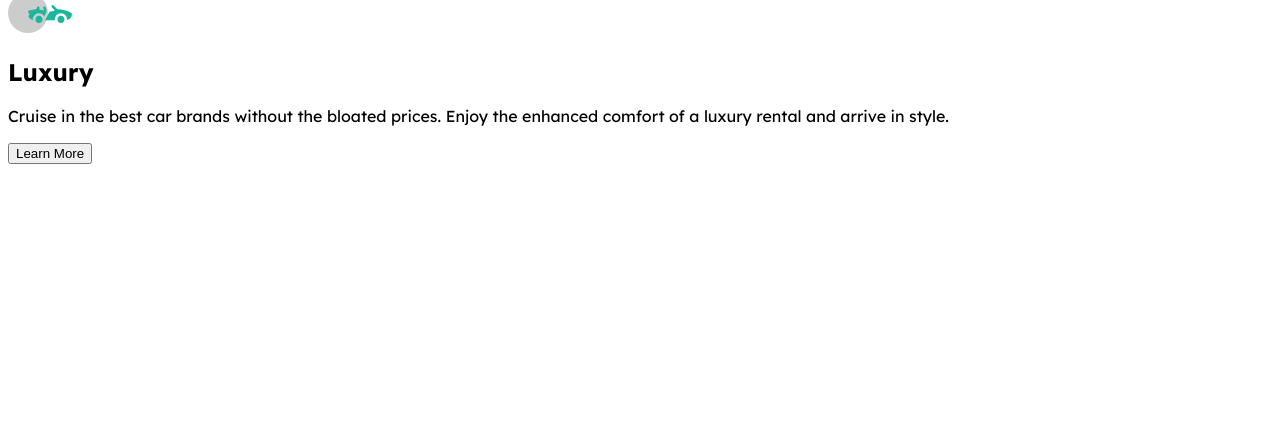
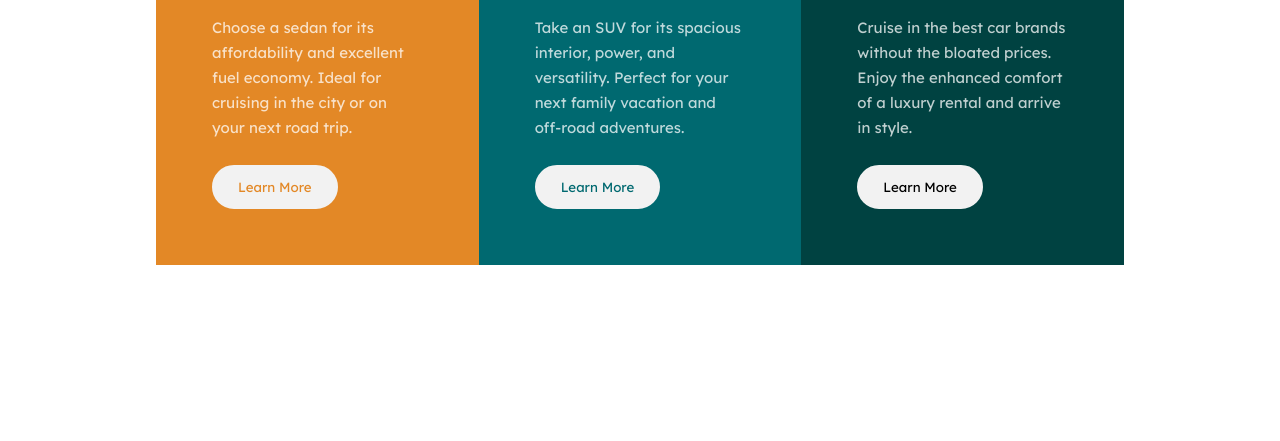
Before and after one commit to duckdoe/3column_preview_card_component, a plain HTML site: page index.html in a window 1280 px wide. Shown: the part 359-800 px from the top of the page. Drawn offline with Linux system fonts and the light colour scheme; a web font is replaced by a local one.

Commit message:
Styling card component successful

```diff
--- a/index.html
+++ b/index.html
@@ -11,7 +11,7 @@
     <main>
       <section class="col-1">
         <img src="images/icon-sedans.svg" alt="Sedan Icon">
-        <h2>Sedans</h2>
+        <h2>SEDANS</h2>
         <p>
           Choose a sedan for its affordability and excellent fuel economy. Ideal
           for cruising in the city or on your next road trip.
@@ -20,7 +20,7 @@
       </section>
       <section class="col-2">
         <img src="images/icon-suvs.svg" alt="SUV icon">
-        <h2>SUVs</h2>
+        <h2>SUVS</h2>
         <p>
           Take an SUV for its spacious interior, power, and versatility. Perfect
           for your next family vacation and off-road adventures.
@@ -29,7 +29,7 @@
       </section>
       <section class="col-3">
         <img src="images/icon-luxury.svg" alt="Luxury icon">
-        <h2>Luxury</h2>
+        <h2>LUXURY</h2>
         <p>
           Cruise in the best car brands without the bloated prices. Enjoy the
           enhanced comfort of a luxury rental and arrive in style.
--- a/style.css
+++ b/style.css
@@ -1,5 +1,102 @@
 @import url('https://fonts.googleapis.com/css2?family=Big+Shoulders:opsz,wght@10..72,100..900&family=Lexend+Deca:wght@100..900&display=swap');
+
+:root{
+  --Gold-500: hsl(31, 77%, 52%);
+  --Cyan-800: hsl(184, 100%, 22%);
+  --Green-950: hsl(179, 100%, 13%);
+  --Transparent-White: hsla(0, 0%, 100%, 0.75);
+  --Gray-100: hsl(0, 0%, 95%);
+}
+
+*{
+  margin: 0;
+  padding: 0;
+  box-sizing: border-box;
+}
 
 body{
   font-family: 'Lexend Deca', sans-serif;
+  font-size: .9375rem;
 }
+
+main{
+  display: grid;
+  grid-template-columns: repeat(1, 1fr);
+  margin: 100px 0;
+  padding: 0 16px;
+}
+
+.col-1, .col-2, .col-3{
+  padding: 56px;
+}
+
+.col-1{
+  background-color: var(--Gold-500);
+  color: var(--White);
+}
+
+.col-2{
+  background-color: var(--Cyan-800);
+}
+.col-3{
+  background-color: var(--Green-950);
+}
+
+h2{
+  font-family: 'Big Shoulders', sans-serif;
+  font-size: 2rem;
+  margin-top: 30px;
+  color: var(--Gray-100);
+  font-weight: 700;
+}
+
+p{
+  font-weight: 400;
+  color: var(--Transparent-White);
+  line-height: 25px;
+  margin-top: 30px;
+}
+
+button{
+  padding: 12px 24px;
+  margin-top: 25px;
+  border: none;
+  outline: none;
+  border-radius: 24px;
+  background-color: var(--Gray-100);
+  font-family: 'Lexend Deca', sans-serif;
+  border: 2px solid var(--Gray-100);
+  cursor: pointer;
+}
+
+.col-1 button{
+  color: var(--Gold-500);
+}
+
+.col-2 button{
+  color: var(--Cyan-800);
+}
+.col-3{
+  color: var(--Green-950);
+}
+
+button:hover{
+  background-color: transparent;
+  color: var(--Gray-100);
+}
+
+@media (width > 768px) {
+  main{
+    grid-template-columns: repeat(3, 1fr);
+    width: 1000px;
+    margin: 0;
+  }
+  body{
+    width: 100%;
+    height: 100vh;
+    display: flex;
+    align-items: center;
+    justify-content: center;
+    margin: 0 auto;
+  }
+}
```
